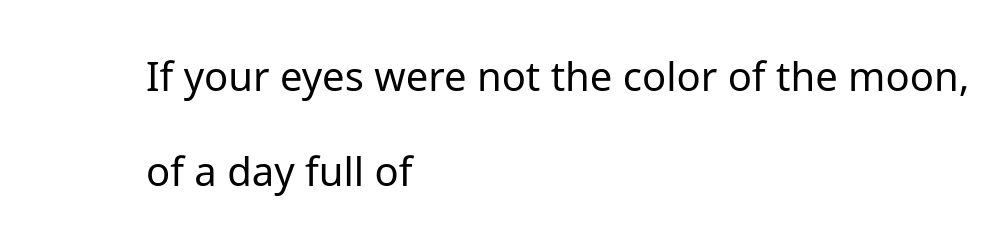
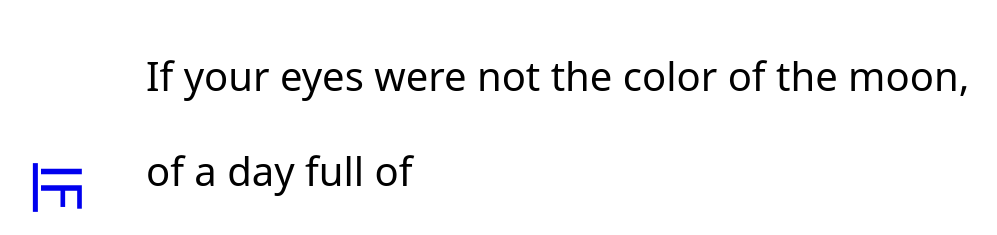
Before and after one commit to Cheerlizz/Sonnet-VIII, a plain HTML site: page The Poem/poem2.html in a window 1280 px wide. Shown: the part 200-435 px from the top of the page, without its empty margins (69-1066 px from the left). Drawn offline with Linux system fonts and the light colour scheme.

Commit message:
Update style.css

```diff
--- a/css/style.css
+++ b/css/style.css
@@ -51,10 +51,16 @@ span.special{
 }
 
 .if{
+
     font-size:56px;
     font-family: 'Lucida Sans', 'Lucida Sans Regular', 'Lucida Grande', 'Lucida Sans Unicode', Geneva, Verdana, sans-serif;
-    position: relative;
-    top:50px; left:-400px;
+    rotate: 90deg;
+    margin: 50px;
+    padding-top: 50px;
+    /* padding-left: 200px; */
+    text-align: left;
+    position:absolute;
+    top:280px; left:80px;
 
 }
 
```
